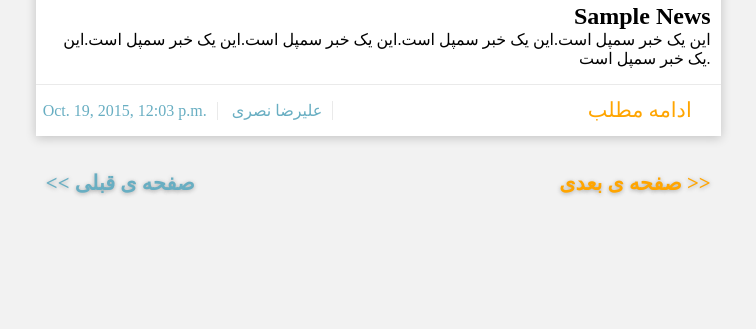
After one commit to AlirezaNasri/Moshaver, a Django app: template Content/templates/all_news.html in a window 1280 px wide. The commit adds this page. Shown: the part 471-800 px from the top of the page, without its empty margins (306-1062 px from the left). Run offline with Django 3.2, Linux system fonts and the light colour scheme; the template is opened without the code that fills it: values that come from a table or form of the project are taken from there, others are empty; data comes from the database, SQL or seed files in the repository; both versions use the stored data as it was after the commit; parts of the project's set-up code (start-up, migrations or seed data) failed here and were passed over; some libraries are stand-ins or nearby versions; some web fonts are replaced.

Commit message:
templates added

```diff
--- a/Content/models.py
+++ b/Content/models.py
@@ -5,7 +5,7 @@ class ImageContent(models.Model):
 	caption = models.TextField(null=True, blank=True)
 
 class FileContent(models.Model):
-	file_field = models.FileField(upload_to='static/images')
+	file_field = models.FileField(upload_to='static')
 	description = models.TextField()
 
 class News(models.Model):
@@ -20,25 +20,25 @@ class News(models.Model):
 class Workshop(models.Model):
 	title = models.CharField(max_length=100)
 	title_image = models.ImageField(upload_to='static/images')
-	images = models.ManyToManyField(ImageContent)
+	images = models.ManyToManyField(ImageContent, null=True, blank=True)
 	summary = models.TextField()
 	body = models.TextField()
 	author = models.CharField(max_length=100)
-	audience = models.TextField()
-	audio = models.FileField(upload_to='static/images')
-	video = models.FileField(upload_to='static/images')
+	audience = models.TextField(null=True, blank=True)
+	audio = models.FileField(upload_to='static', null=True, blank=True)
+	video = models.FileField(upload_to='static', null=True, blank=True)
 	where = models.TextField()
 	when = models.DateTimeField()
 
 class Grad(models.Model):
 	name = models.CharField(max_length=100)
-	image = models.ForeignKey(ImageContent)
+	image = models.ForeignKey(ImageContent, null=True, blank=True)
 	country_rank = models.IntegerField()
 	state_rank = models.IntegerField()
-	major = models.CharField(max_length=100)
+	major = models.CharField(max_length=100, null=True, blank=True)
 	acc_major = models.CharField(max_length=100)
 	year = models.IntegerField()
-	results = models.ImageField(upload_to='static/images')
+	results = models.ImageField(upload_to='static/images', null=True, blank=True)
 	city = models.CharField(max_length=100)
 	school = models.CharField(max_length=100)
 
@@ -69,15 +69,15 @@ class Interview(models.Model):
 	image = models.ImageField(upload_to='static/images')
 	date = models.DateTimeField()
 	grad = models.ForeignKey(Grad)
-	interviewer = models.CharField(max_length=100)
-	header = models.TextField()
-	footer = models.TextField()
+	interviewer = models.CharField(max_length=100, null=True, blank=True)
+	header = models.TextField(null=True, blank=True)
+	footer = models.TextField(null=True, blank=True)
 
 class EduContent(models.Model):
 	title = models.CharField(max_length=100)
-	image = models.ForeignKey(ImageContent)
+	image = models.ForeignKey(ImageContent, null=True, blank=True)
 	pub_date = models.DateTimeField(auto_now=True)
 	summary = models.TextField()
 	body = models.TextField()
 	author = models.CharField(max_length=100)
-	files = models.ManyToManyField(FileContent)
+	files = models.ManyToManyField(FileContent, null=True, blank=True)
--- /dev/null
+++ b/Content/templates/all_news.html
@@ -0,0 +1,36 @@
+{% extends 'base.html' %}
+{% load staticfiles %}
+
+{% block contents %}
+	<link rel="stylesheet" href="{% static 'css/All_landscape.css' %}">
+
+	<div class="Category">
+        <div class="space"></div>
+        <h3> اخبار </h3>
+    </div>
+    {% for single_news in news %}
+    <div class="single">
+        <div class="head">
+            <img src="/static/images/{{single_news.title_image}}"/>
+            <h3>{{single_news.title}}</h3>
+        </div>
+        <div class="main">
+            <p>
+            	{{single_news.summary}}
+            </p>
+        </div>
+        <div class="foot">
+            <p>{{single_news.pub_date}}</p>
+            <p>{{single_news.author}}</p>
+            <div class="read-more">
+                <a href="/news/{{single_news.id}}">ادامه مطلب</a>
+            </div>
+        </div>
+    </div>
+    {% endfor %}
+
+    <div id="page-number">
+        <a href="/news/{{next_page}}"><p>صفحه ی بعدی >> </p></a>
+        <a href="/news/{{prev_page}}"><p> << صفحه ی قبلی</p></a>
+    </div>
+{% endblock %}
--- a/Content/templates/base.html
+++ b/Content/templates/base.html
@@ -66,17 +66,17 @@
     <div class="rightPanle">
         <ul class="collapsible">
             <!--li class="header"><input type="text" name="search" id="search" placeholder="Search"/></li-->
-            <li><a class='' href='#'>اخبار</a></li>
-            <li><a href='#'>کارگاه ها</a></li>
-            <li class='dropdown'><a href='#'> پرسش هاي متداول</a>
+            <li><a class='' href='/news'>اخبار</a></li>
+            <li><a href='/workshops'>کارگاه ها</a></li>
+            <li class='dropdown'><a href='/FAQ'> پرسش هاي متداول</a>
             <ul>
                 <li ><a href='#'>موضوع اول</a></li>
                 <li ><a href='#'>موضوع دوم</a></li>
             </ul>
             </li>
-            <li><a href='#'>مصاحبه با رتبه هاي برتر</a></li>
-            <li><a href='#'>مطالب روانشناسي</a></li>
-            <li><a href='#'>محتواي آموزشي</a></li>
+            <li><a href='/interviews'>مصاحبه با رتبه هاي برتر</a></li>
+            <li><a href='/psychology'>مطالب روانشناسي</a></li>
+            <li><a href='/edu'>محتواي آموزشي</a></li>
             <li class='dropdown'><a href='#'>درباره ي ما</a>
             <ul>
                 <li ><a href='#'>معرفي دفاتر</a></li>
--- a/Content/templates/tmp.html
+++ b/Content/templates/home_page.html
@@ -1,5 +1,6 @@
 {% extends 'base.html' %}
 {% load staticfiles %}
+
 {% block contents %}
     <div id="rightH">
         <div class="container">
@@ -49,7 +50,7 @@
                 {% for single_news in news %}
                     <div class="singleNews">
                         <div class="Ntitr">
-                            <img src="/static/images/{{single_news.image.url}}"/>
+                            <img src="/static/images/{{single_news.title_image}}"/>
                             <h3>{{single_news.title}}</h3>
                         </div>
                         <div class="Nmain">
@@ -72,7 +73,7 @@
                 {% for single_workshop in workshops %}
                 <div class="singleWorkshop">
                     <div class="Wtitr">
-                        <img src="/static/images/{{single_workshop.image.url}}"/>
+                        <img src="/static/images/{{single_workshop.title_image}}"/>
                         <h3>{{single_workshop.title}}</h3>
                     </div>
                     <div class="Wmain">
--- a/Moshaver/urls.py
+++ b/Moshaver/urls.py
@@ -8,6 +8,13 @@ urlpatterns = patterns('',
     # url(r'^$', 'Moshaver.views.home', name='home'),
     # url(r'^blog/', include('blog.urls')),
 
-    url(r'^admin/', include(admin.site.urls)),
+    url(r'^admin$', include(admin.site.urls)),
+    url(r'^news$', 'Content.views.get_all_news'),
+	url(r'^workshops$', 'Content.views.get_all_workshops'),
+	url(r'^psychology$', 'Content.views.get_all_psys'),
+	url(r'^edu$', 'Content.views.get_all_edus'),
+    url(r'^news/(\d+)', 'Content.views.get_news'),
+	# url(r'^interviews/', 'Content.views.get_all_news',
+	# url(r'^FAQ/', 'Content.views.get_all_news',
     url(r'', 'Content.views.home_page'),
 )
```
Also changed, not shown: Content/views.py (+12 -2 lines), Moshaver/production.py (added, +91 -0 lines), Moshaver/settings.py (+3 -97 lines), static/css/newsPage.css (+4 -6 lines), db.sqlite3, static/images/image2.jpg (deleted), 9 other files.
